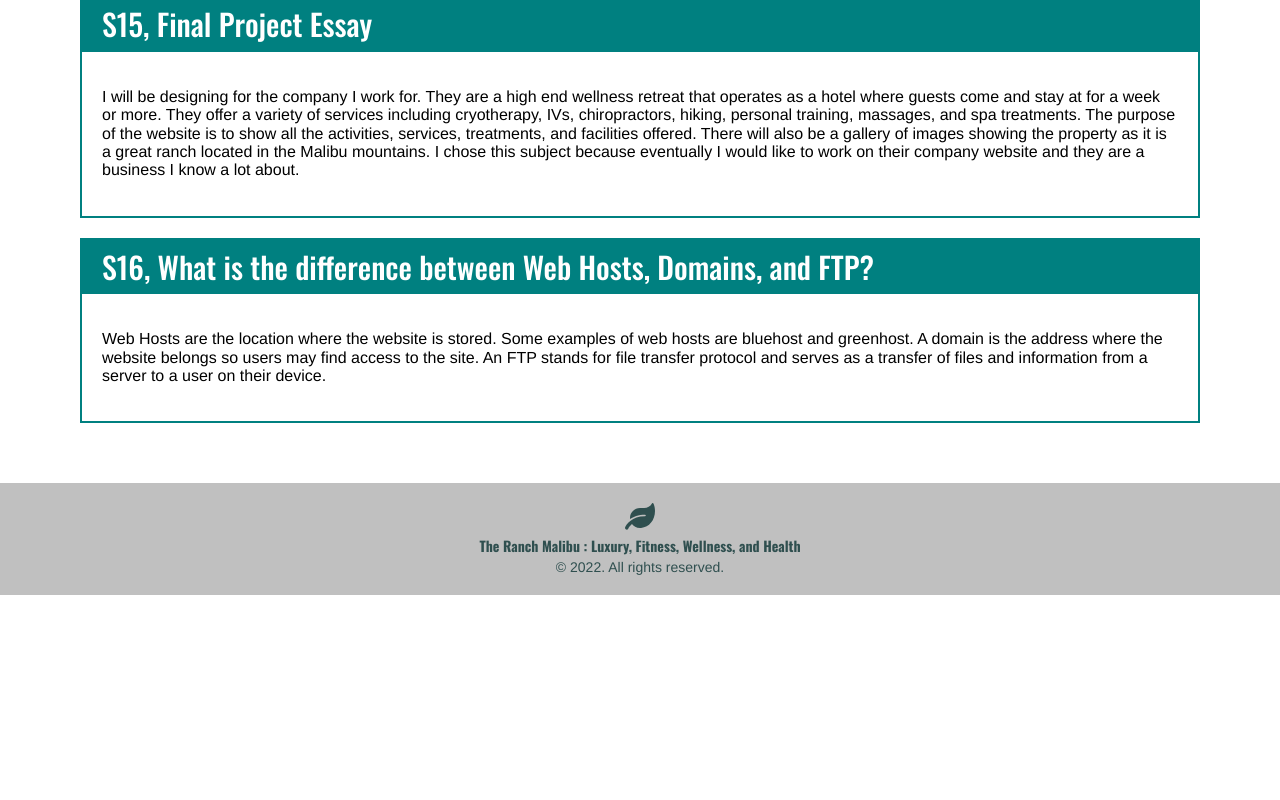
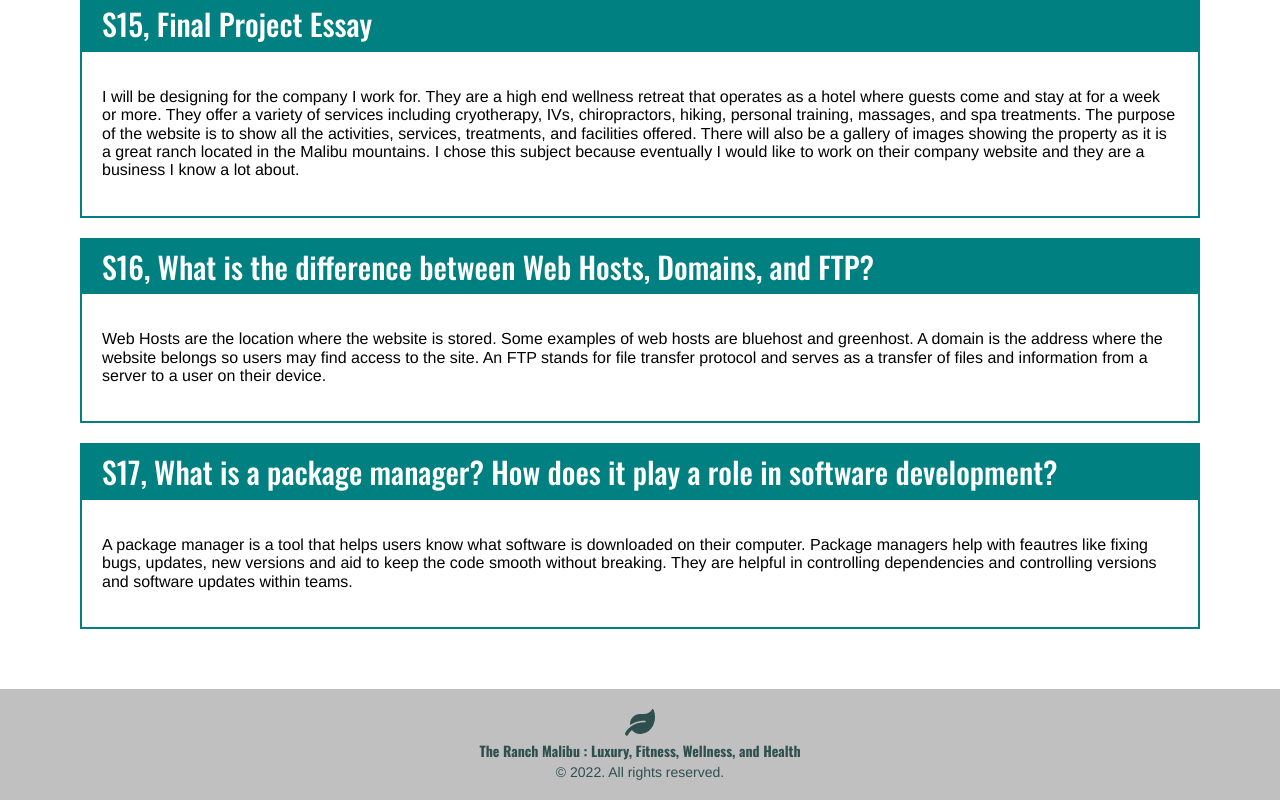
Before and after one commit to biancabonilla10/Web-1-Bonilla-Bianca-Final, a React (Create React App) app: page /homework in a window 1280 px wide. Shown: the part 4211-5011 px from the top of the page. Before the commit the page ends 4806 px from the top, so only its background shows below. Built offline with nearby package versions, Linux system fonts and the light colour scheme.

Commit message:
Updating Homework

```diff
--- a/src/React/Homework/Essays/Essays.jsx
+++ b/src/React/Homework/Essays/Essays.jsx
@@ -114,6 +114,9 @@ I chose this subject because eventually I would like to work on their company we
                 <p> Web Hosts are the location where the website is stored. Some examples of web hosts are bluehost and greenhost. A domain is the address where the website belongs so users may find access to the site. An FTP stands for file transfer protocol and serves as a transfer of files and information from a server to a user on their device.
  </p>
             </Essay>
+            <Essay q="S17, What is a package manager? How does it play a role in software development?">
+                <p> A package manager is a tool that helps users know what software is downloaded on their computer. Package managers help with feautres like fixing bugs, updates, new versions and aid to keep the code smooth without breaking. They are helpful in controlling dependencies and controlling versions and software updates within teams. </p>
+            </Essay>
     </EssaysStyled>
     )
 }
```
